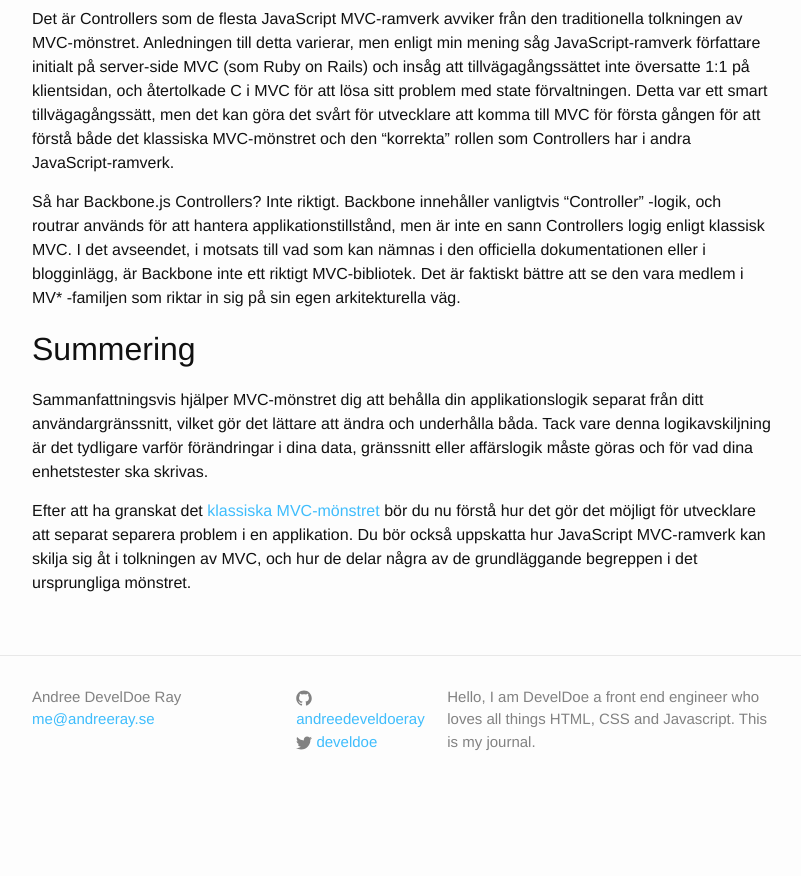
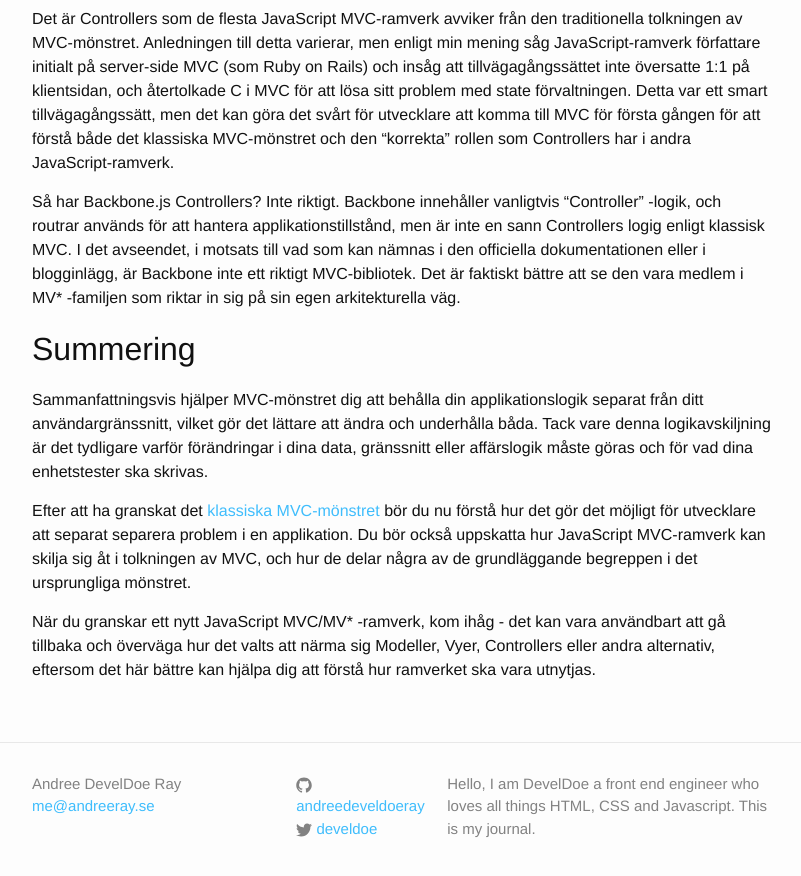
Before and after one commit to develdoe/develdoe.github.io, a Jekyll site: the page built from _posts/2017-10-26-backbonejs-implementeringsspecifikationer.md, in a window 1280 px wide and 900 px high, scrolled down 3093 px. Shown: the top 876 px of the window, without its empty margins (238-1039 px from the left). Built offline with Jekyll 4.4.1, drawn with Linux system fonts in a browser that asks for light colours; before the commit the page ends 3906 px from its top, so only the background shows below that.

Commit message:
Update 2017-10-26-backbonejs-implementeringsspecifikationer.md

```diff
--- a/_posts/2017-10-26-backbonejs-implementeringsspecifikationer.md
+++ b/_posts/2017-10-26-backbonejs-implementeringsspecifikationer.md
@@ -86,3 +86,5 @@
 Sammanfattningsvis hjälper MVC-mönstret dig att behålla din applikationslogik separat från ditt användargränssnitt, vilket gör det lättare att ändra och underhålla båda. Tack vare denna logikavskiljning är det tydligare varför förändringar i dina data, gränssnitt eller affärslogik måste göras och för vad dina enhetstester ska skrivas.
 
 Efter att ha granskat det [klassiska MVC-mönstret](/2017/mvc-model-view-controller/) bör du nu förstå hur det gör det möjligt för utvecklare att separat separera problem i en applikation. Du bör också uppskatta hur JavaScript MVC-ramverk kan skilja sig åt i tolkningen av MVC, och hur de delar några av de grundläggande begreppen i det ursprungliga mönstret.
+
+När du granskar ett nytt JavaScript MVC/MV* -ramverk, kom ihåg - det kan vara användbart att gå tillbaka och överväga hur det valts att närma sig Modeller, Vyer, Controllers eller andra alternativ, eftersom det här bättre kan hjälpa dig att förstå hur ramverket ska vara utnytjas.
```
